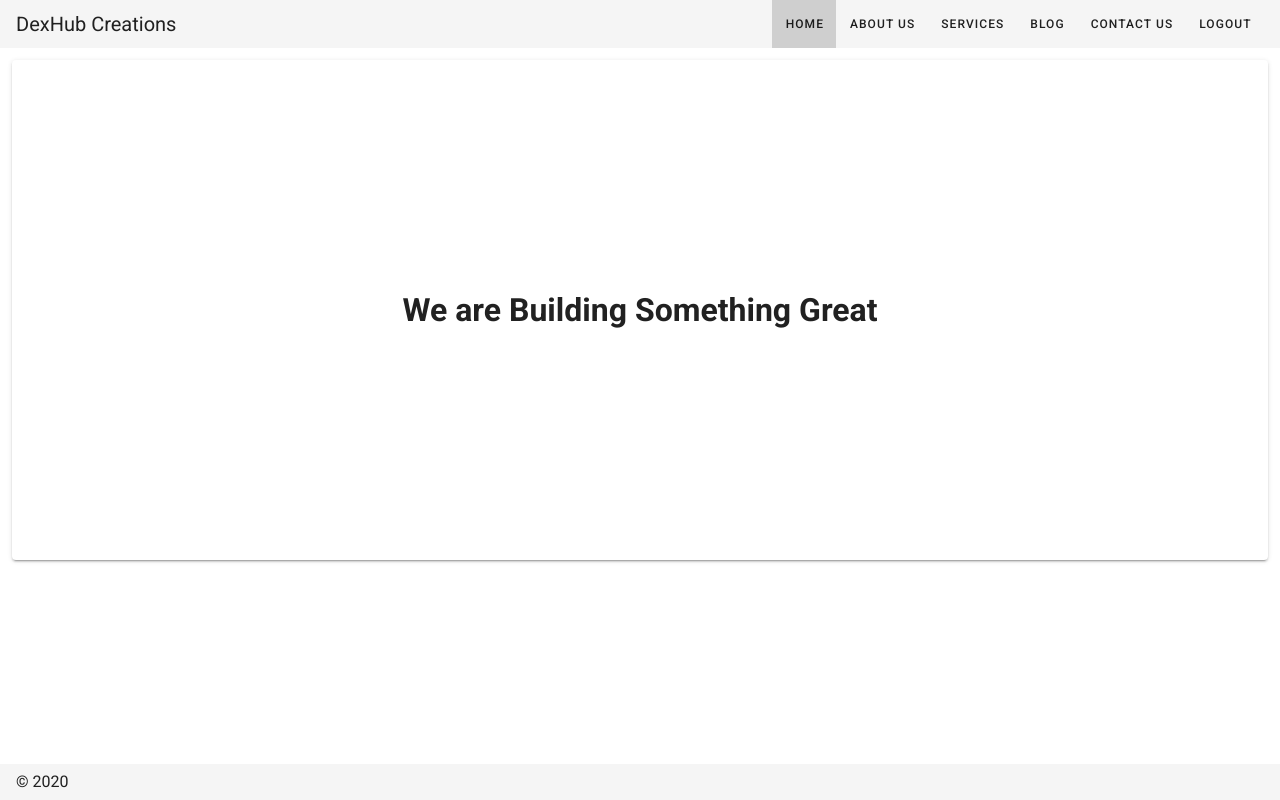
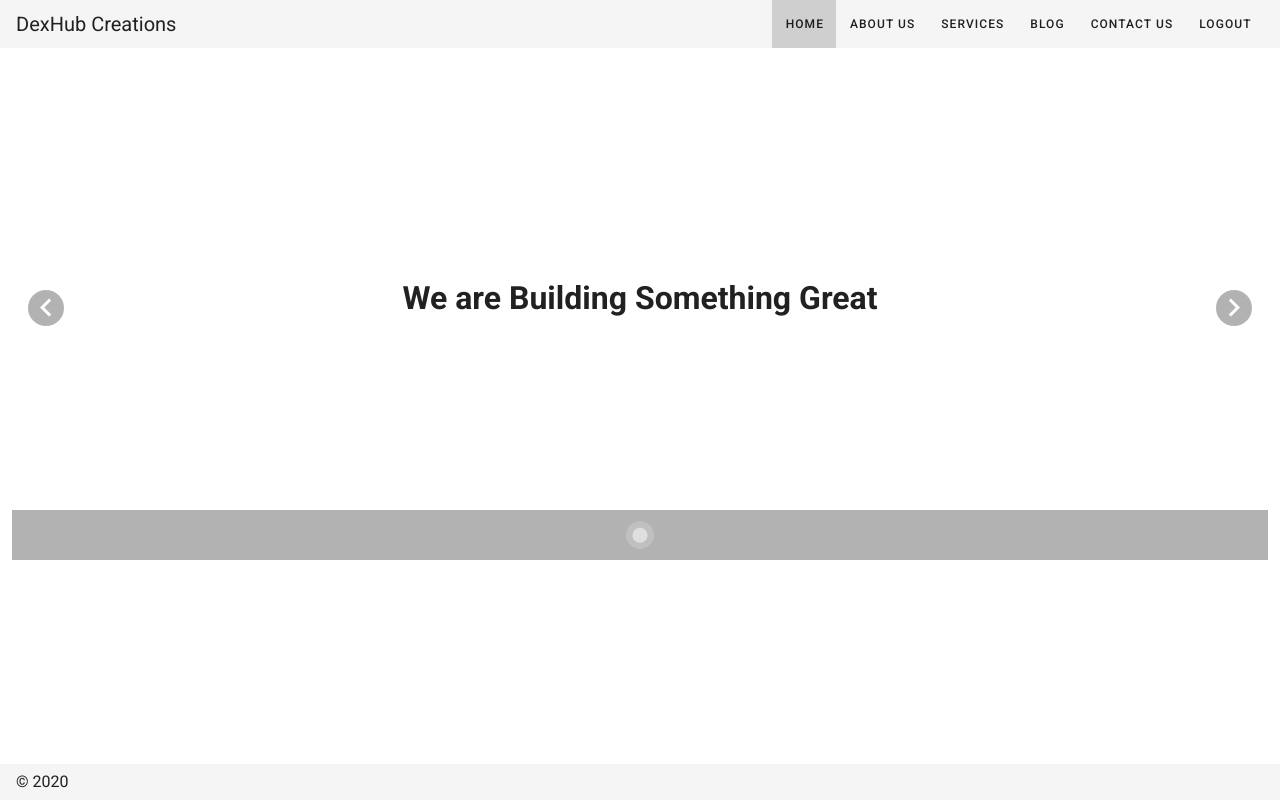
Before and after one commit to preciousaang/dexhub, a Nuxt app: page / in a window 1280 px wide. Built offline with nearby package versions, Linux system fonts and the light colour scheme.

Commit message:
Starting with the homepage design

```diff
--- a/pages/index.vue
+++ b/pages/index.vue
@@ -1,10 +1,18 @@
 <template>
   <v-container fluid>
-    <v-card class="d-flex justify-center align-center" height="500px">
-      <h1 class="text-center  ">
-        We are Building Something Great
-      </h1>
-    </v-card>
+    <v-carousel>
+      <v-carousel-item>
+        <v-sheet height="100%">
+          <v-row class="fill-height" justify="center" align="center">
+            <v-col cols="12" align-self="center">
+              <h1 class="text-center">
+                We are Building Something Great
+              </h1>
+            </v-col>
+          </v-row>
+        </v-sheet>
+      </v-carousel-item>
+    </v-carousel>
   </v-container>
 </template>
 <script>
--- a/pages/login.vue
+++ b/pages/login.vue
@@ -7,7 +7,7 @@
       justify="center"
       align="center"
     >
-      <v-col cols="12" lg="4" md="7" sm="7">
+      <v-col cols="12" lg="4" md="5" xs="10" sm="7">
         <v-card>
           <v-container>
             <h2 class="text-center">
@@ -25,6 +25,14 @@
                 Login
               </v-btn>
             </v-form>
+            <div class="d-flex mx-10 justify-space-between">
+              <nuxt-link to="/forgot-password">
+                Forgot Password
+              </nuxt-link>
+              <nuxt-link to="/register">
+                Register
+              </nuxt-link>
+            </div>
           </v-container>
         </v-card>
       </v-col>
@@ -79,4 +87,9 @@ export default {
 }
 </script>
 <style scoped>
+  a{
+    color: rgb(33, 150, 243);
+    text-transform: uppercase;
+    text-decoration: none;
+  }
 </style>
```
